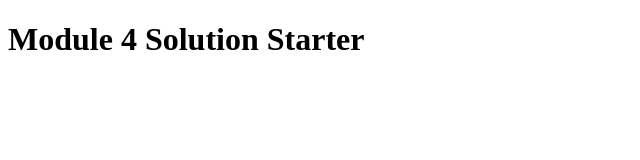
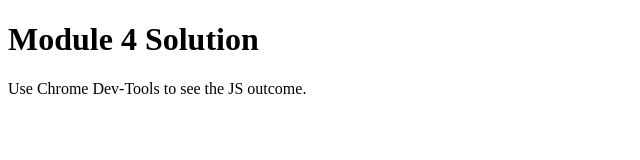
Before and after one commit to SergeantKiwi/coursera, a plain HTML site: page module4-solution/index.html in a window 1280 px wide. Shown: the whole page, without its empty margins (0-640 px from the left). Drawn offline with Linux system fonts and the light colour scheme.

Commit message:
HTML updated

```diff
--- a/module4-solution/index.html
+++ b/module4-solution/index.html
@@ -1,5 +1,5 @@
 <!DOCTYPE html>
-<html>
+<html lang="en">
 <head>
   <meta charset="utf-8">
   <title>Module 4 Solution Starter</title>
@@ -8,6 +8,11 @@
   <script src="script.js"></script>
 </head>
 <body>
-  <h1>Module 4 Solution Starter</h1>
+  <h1>Module 4 Solution</h1>
+<div>
+  <p>
+    Use Chrome Dev-Tools to see the JS outcome.
+  </p>
+</div>
 </body>
 </html>
```
